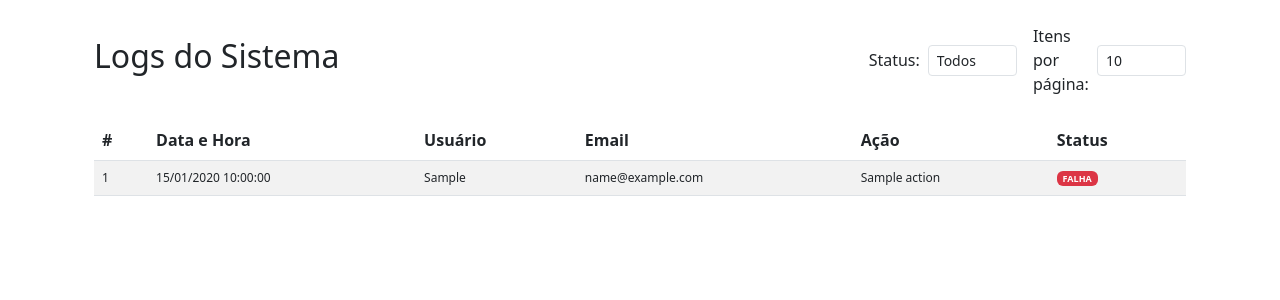
After one commit to fabioklopes/academia, a Django app: template academia/templates/academia/logs.html in a window 1280 px wide. The commit adds this page. Shown: the top 300 px of the page. Run offline with Django 3.2, Linux system fonts and the light colour scheme; the template is opened without the code that fills it: most values are stand-ins (such as "Sample title", 1, 10 or a date in 2020).

Commit message:
Feature: new log system

```diff
--- a/academia/static/css/styles.css
+++ b/academia/static/css/styles.css
@@ -2,3 +2,8 @@
     color: #6c6c6c;
     font-style: italic;
 }
+
+
+.texto-menor-tabela {
+    font-size: 12px;
+}
--- a/academia/templates/academia/base.html
+++ b/academia/templates/academia/base.html
@@ -8,7 +8,7 @@
     <link href="https://cdn.jsdelivr.net/npm/bootstrap@5.3.0/dist/css/bootstrap.min.css" rel="stylesheet">
     <link rel="stylesheet" href="https://cdn.jsdelivr.net/npm/bootstrap-icons@1.11.0/font/bootstrap-icons.css">
     <link rel="icon" href="{% static 'img/logotipo.ico' %}">
-    <link rel="stylesheet" href="{% static 'academia/css/styles.css' %}">
+    <link rel="stylesheet" href="{% static 'css/styles.css' %}">
     <title>Sistema OSS - {% block title %}{% endblock %}</title>
     {% block extra_css %}{% endblock %}
 </head>
@@ -28,6 +28,14 @@
                             <i class="bi bi-speedometer2 me-1"></i>Dashboard
                         </a>
                     </li>
+
+                    {% if user.is_admin %}
+                    <li class="nav-item">
+                        <a class="nav-link" href="{% url 'logs' %}">
+                            <i class="bi bi-list-ul me-1"></i>Logs
+                        </a>
+                    </li>
+                    {% endif %}
 
                     <!-- Dropdown Acadêmico -->
                     {% if user.is_student or user.is_professor_or_admin %}
--- /dev/null
+++ b/academia/templates/academia/logs.html
@@ -0,0 +1,114 @@
+{% extends 'academia/base.html' %}
+{% load static %}
+
+{% block content %}
+<div class="container mt-4">
+    <div class="d-flex justify-content-between align-items-center mb-4">
+        <h2>Logs do Sistema</h2>
+
+        <form method="get" class="form-inline d-flex align-items-center">
+            <label class="mr-2 me-2" for="status">Status:</label>
+            <select name="status" id="status" class="form-control form-control-sm me-3" onchange="this.form.submit()">
+                <option value="">Todos</option>
+                <option value="SUCESSO" {% if status_filter == 'SUCESSO' %}selected{% endif %}>Sucesso</option>
+                <option value="FALHA" {% if status_filter == 'FALHA' %}selected{% endif %}>Falha</option>
+            </select>
+
+            <label class="mr-2 me-2" for="items_per_page">Itens por página:</label>
+            <select name="items_per_page" id="items_per_page" class="form-control form-control-sm" onchange="this.form.submit()">
+                <option value="10" {% if items_per_page == 10 %}selected{% endif %}>10</option>
+                <option value="20" {% if items_per_page == 20 %}selected{% endif %}>20</option>
+                <option value="30" {% if items_per_page == 30 %}selected{% endif %}>30</option>
+            </select>
+        </form>
+    </div>
+
+    <div class="table-responsive">
+        <table class="table table-striped table-hover">
+            <thead class="thead-dark">
+                <tr>
+                    <th scope="col">#</th>
+                    <th scope="col">Data e Hora</th>
+                    <th scope="col">Usuário</th>
+                    <th scope="col">Email</th>
+                    <th scope="col">Ação</th>
+                    <th scope="col">Status</th>
+                </tr>
+            </thead>
+            <tbody>
+                {% for log in logs %}
+                <tr>
+                    <td class="texto-menor-tabela">{{ log.id }}</td>
+                    <td class="texto-menor-tabela">{{ log.timestamp|date:"d/m/Y H:i:s" }}</td>
+                    <td class="texto-menor-tabela">
+                        {% if log.first_name %}
+                            {{ log.first_name }}
+                        {% else %}
+                            * * *
+                        {% endif %}
+                    </td>
+                    <td class="texto-menor-tabela">
+                        {% if log.email %}
+                            {{ log.email }}
+                        {% else %}
+                            -
+                        {% endif %}
+                    </td>
+                    <td class="texto-menor-tabela">{{ log.action }}</td>
+                    <td class="texto-menor-tabela">
+                        {% if log.status == 'SUCESSO' %}
+                            <span class="badge text-bg-success">SUCESSO</span>
+                        {% else %}
+                            <span class="badge text-bg-danger">FALHA</span>
+                        {% endif %}
+                    </td>
+                </tr>
+                {% empty %}
+                <tr>
+                    <td colspan="6" class="text-center texto-menor-tabela">Nenhum log encontrado.</td>
+                </tr>
+                {% endfor %}
+            </tbody>
+        </table>
+    </div>
+
+    <!-- Paginação -->
+    {% if logs.has_other_pages %}
+    <nav aria-label="Navegação de página">
+        <ul class="pagination justify-content-center">
+            {% if logs.has_previous %}
+                <li class="page-item">
+                    <a class="page-link" href="?page={{ logs.previous_page_number }}&items_per_page={{ items_per_page }}&status={{ status_filter|default:'' }}" aria-label="Anterior">
+                        <span aria-hidden="true">&laquo;</span>
+                    </a>
+                </li>
+            {% else %}
+                <li class="page-item disabled">
+                    <span class="page-link">&laquo;</span>
+                </li>
+            {% endif %}
+
+            {% for i in logs.paginator.page_range %}
+                {% if logs.number == i %}
+                    <li class="page-item active"><span class="page-link">{{ i }}</span></li>
+                {% else %}
+                    <li class="page-item"><a class="page-link" href="?page={{ i }}&items_per_page={{ items_per_page }}&status={{ status_filter|default:'' }}">{{ i }}</a></li>
+                {% endif %}
+            {% endfor %}
+
+            {% if logs.has_next %}
+                <li class="page-item">
+                    <a class="page-link" href="?page={{ logs.next_page_number }}&items_per_page={{ items_per_page }}&status={{ status_filter|default:'' }}" aria-label="Próximo">
+                        <span aria-hidden="true">&raquo;</span>
+                    </a>
+                </li>
+            {% else %}
+                <li class="page-item disabled">
+                    <span class="page-link">&raquo;</span>
+                </li>
+            {% endif %}
+        </ul>
+    </nav>
+    {% endif %}
+</div>
+{% endblock %}
--- a/academia/urls.py
+++ b/academia/urls.py
@@ -104,6 +104,9 @@ urlpatterns = [
     path('professor/relatorios/', views.professor_relatorios, name='professor_relatorios'),
     path('professor/relatorios/pedidos/', views.relatorio_pedidos, name='relatorio_pedidos'),
     path('professor/relatorios/presenca/', views.relatorio_presenca, name='professor_relatorio_presenca'),
+
+    # Logs
+    path('logs/', views.log_list, name='logs'),
 ]
 
 # Página padrão para erros no aplicativo
```
Also changed, not shown: academia/logs.py (+20 -4 lines), academia/models.py (+7 -2 lines), academia/views.py (+84 -3 lines), academia/migrations/0016_log_email_log_first_name_log_status.py (added), academia/static/css/profile_colors.css (line endings or trailing spaces).
